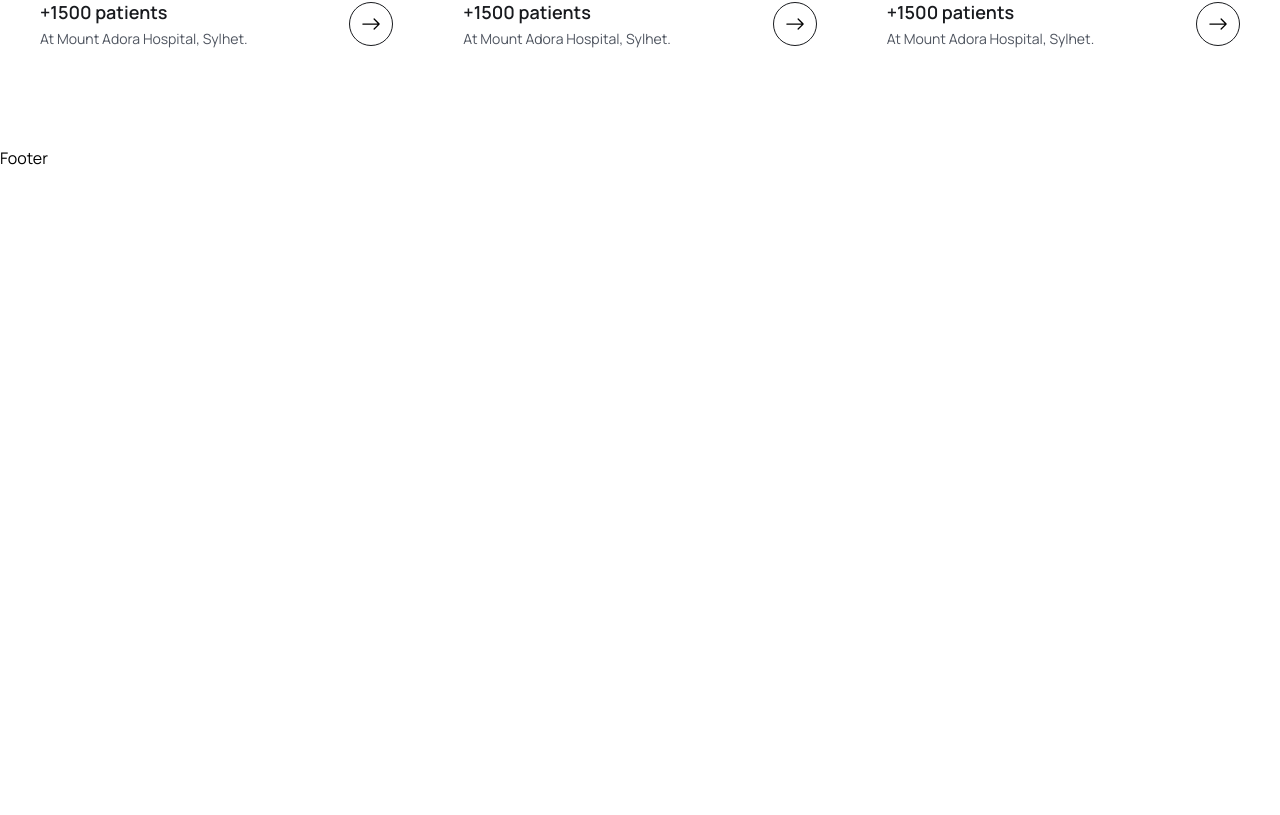
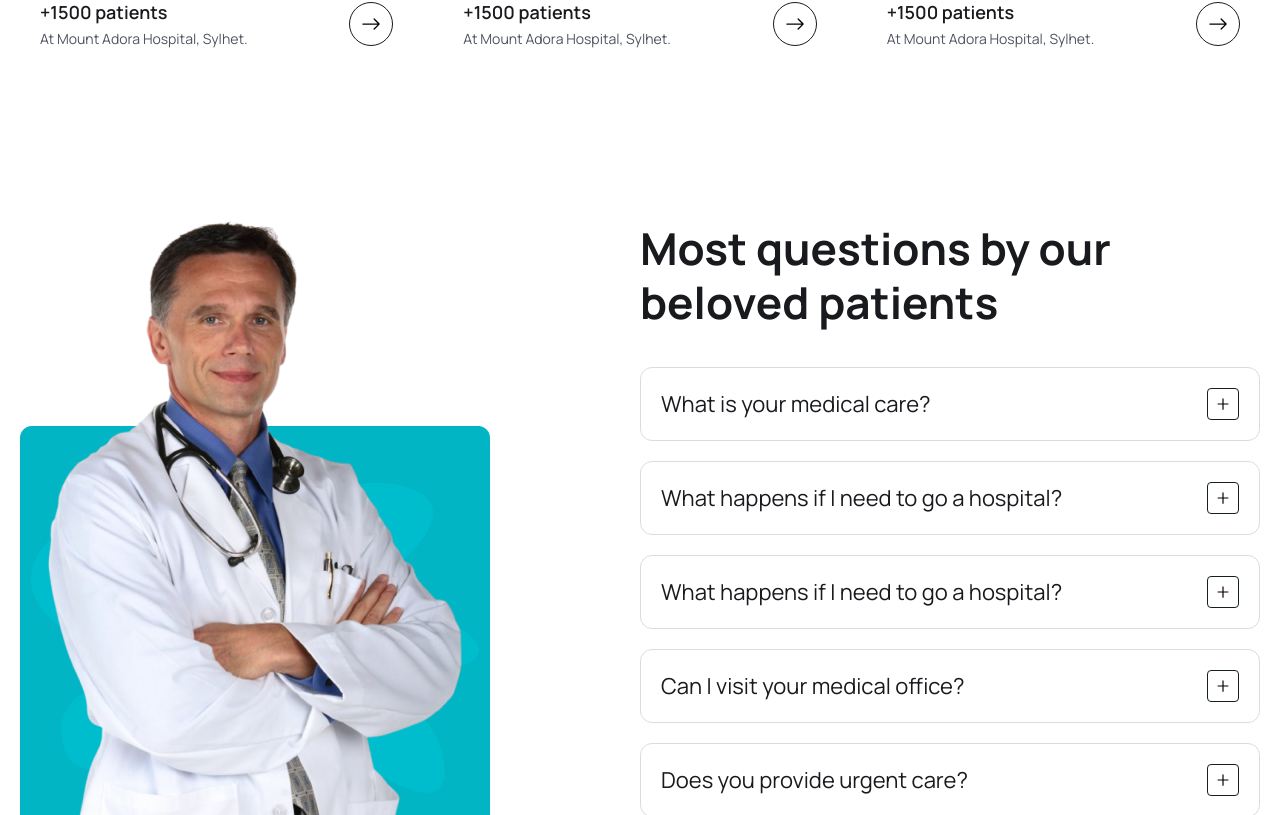
Before and after one commit to Subhransu02/medicare_booking, a React (Vite) app in the folder frontend/: page / in a window 1280 px wide. Shown: the part 4565-5380 px from the top of the page. Before the commit the page ends 4735 px from the top, so only its background shows below. Built offline with nearby package versions, Linux system fonts and the light colour scheme; the HTML template or start-up script is replaced by a standard one.

Commit message:
add faq section

```diff
--- /dev/null
+++ b/frontend/src/components/Faq/FaqItem.jsx
@@ -0,0 +1,46 @@
+import { useState } from "react";
+import { AiOutlineMinus, AiOutlinePlus } from "react-icons/ai";
+//import PropTypes from "prop-types";
+
+const FaqItem = ({item} ) => {
+ // Component code here
+ const [isOpen, setIsOpen] = useState(false);
+
+ const toggleAccordion = () => {
+    setIsOpen(!isOpen);
+ };
+ return (
+    <div className="p-3 lg:p-5 rounded-[12px] border border-solid border-[#D9DCE2] mb-5 cursor-pointer">
+      <div
+        className="flex justify-between items-center gap-5"
+        onClick={toggleAccordion}
+      >
+        <h4 className="text-[16px] leading-7 lg:text-[22px] lg:leading-8 text-headingColor">
+          {item.question}
+        </h4>
+        <div
+          className={`${
+            isOpen && "bg-primaryColor text-white border-none"
+          }w-7 h-7 lg:w-8 lg:h-8 border border-solid border-[#141F21] rounded flex
+items-center justify-center`}
+        >
+          {isOpen ? <AiOutlineMinus /> : <AiOutlinePlus />}
+        </div>
+      </div>
+
+      <div>
+        {isOpen && (
+          <p className="text-[14px] leading-6 lg:text-[16px] lg:leading-7 text-textColor">
+            {item.content}
+          </p>
+        )}
+      </div>
+    </div>
+ );
+};
+
+// FaqItem.propTypes = {
+//   item: PropTypes.object,
+// };
+
+export default FaqItem;
--- /dev/null
+++ b/frontend/src/components/Faq/FaqList.jsx
@@ -0,0 +1,14 @@
+
+import {faqs} from "./../../assets/data/faqs";
+import FaqItem from "./FaqItem";
+const FaqList = () => {
+  return (
+    <ul className="mt-[38px]">
+        {faqs.map((item, index) => (
+            <FaqItem key={index} item={{question:item.question, content:item.content}} />
+        ))}
+    </ul>
+  )
+}
+
+export default FaqList
--- a/frontend/src/pages/Home.jsx
+++ b/frontend/src/pages/Home.jsx
@@ -12,6 +12,8 @@
 import videoIcon from "../assets/images/video-icon.png";
 import avatarIcon from "../assets/images/avatar-icon.png";
 import DoctorList from "../components/Doctors/DoctorList";
+import faqImg from "../assets/images/faq-img.png";
+import FaqList from "../components/Faq/FaqList";
 const Home = function () {
   return (
     <>
@@ -269,11 +271,29 @@
           </div>
           <DoctorList />
         </div>
-
-
       </section>
 
       {/*doctors section ens*/}
+
+      {/*faq section*/}
+      <section>
+        <div className="container">
+          <div className="flex justify-between gap-[50px] lg:gap-0">
+            <div className="w-1/2 hidden md:block">
+              <img src={faqImg} />
+            </div>
+
+            <div className="w-full md:w-1/2">
+              <h2 className="heading">
+                Most questions by our beloved patients
+              </h2>
+              <FaqList />
+            </div>
+          </div>
+        </div>
+      </section>
+
+      {/*faq section end*/}
     </>
   );
 };
```
